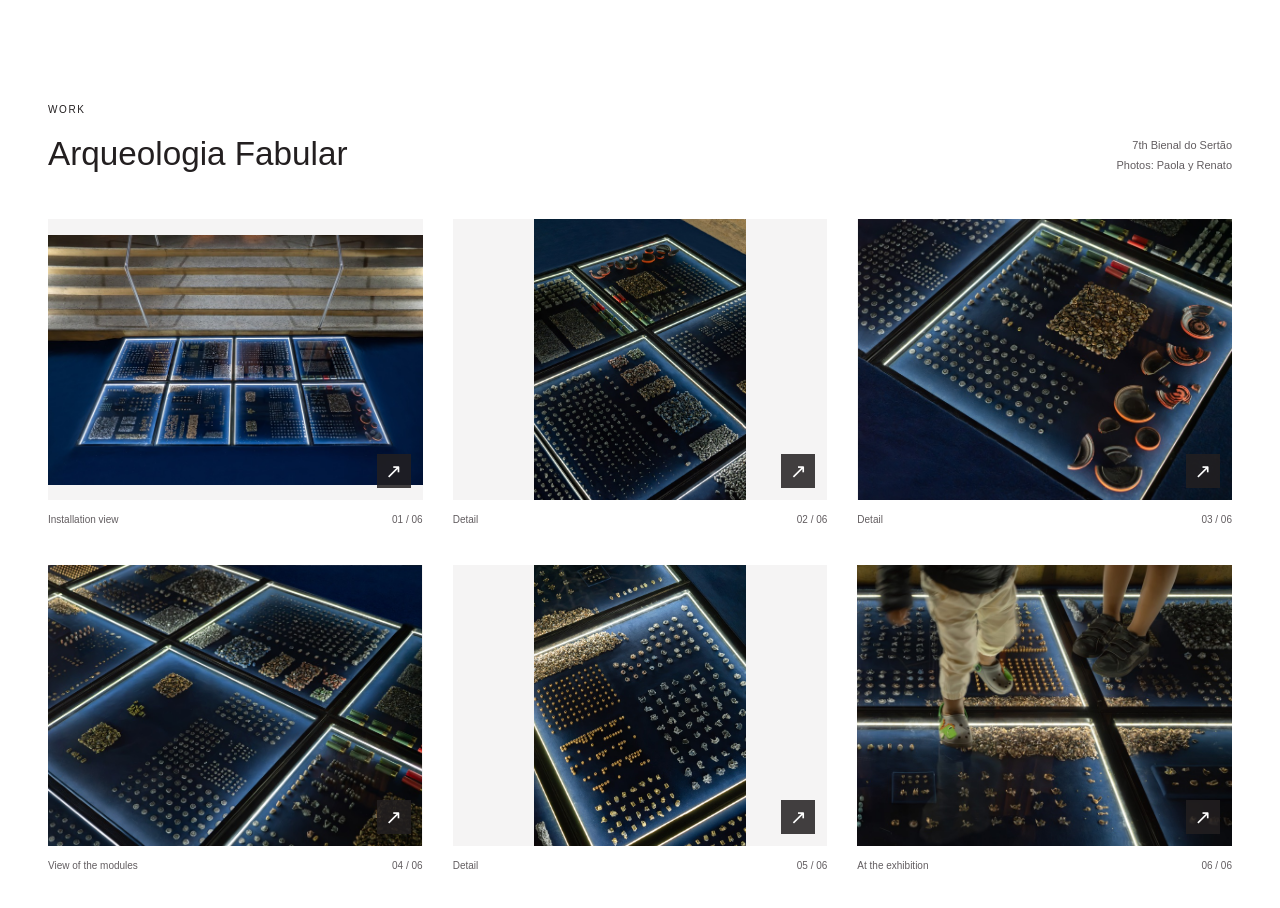
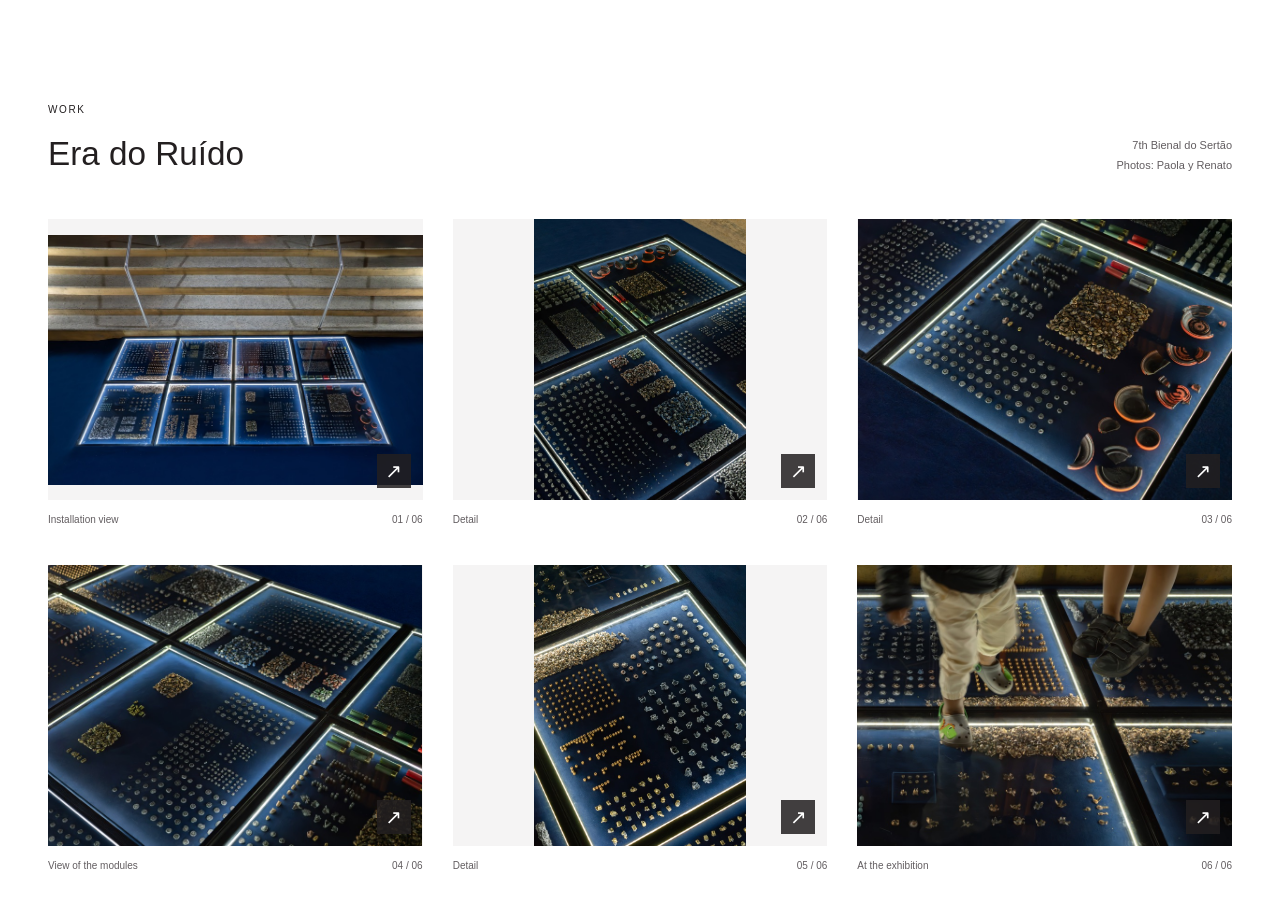
Before and after one commit to TheNewAndySP/juliana-galbetti-site, a plain HTML site: page index.html in a window 1280 px wide. Shown: the part 1440-2348 px from the top of the page. Drawn offline with Linux system fonts and the light colour scheme.

Commit message:
Corrige o título da obra Era do Ruído

```diff
--- a/index.html
+++ b/index.html
@@ -77,10 +77,10 @@
 
     <section class="work-section wrap" id="trabalhos" aria-labelledby="work-title">
       <header class="section-heading">
-        <div><p class="eyebrow">Work</p><h2 id="work-title" lang="pt-BR">Arqueologia Fabular</h2></div>
+        <div><p class="eyebrow">Work</p><h2 id="work-title" lang="pt-BR">Era do Ruído</h2></div>
         <p class="section-context">7th Bienal do Sertão<br>Photos: Paola y Renato</p>
       </header>
-      <div class="gallery" aria-label="Photographs of Arqueologia Fabular">
+      <div class="gallery" aria-label="Photographs of Era do Ruído">
         <figure class="gallery-item">
           <a class="photo-link" href="dji_0015-1600.jpg" data-gallery aria-label="Enlarge photograph 1 of 6: installation view">
             <img src="dji_0015-800.jpg" srcset="dji_0015-800.jpg 800w, dji_0015-1600.jpg 1600w" sizes="(max-width: 359px) calc(100vw - 40px), (max-width: 720px) calc((100vw - 56px) / 2), (max-width: 900px) calc((100vw - 126px) / 2), (max-width: 1296px) calc((100vw - 156px) / 3), 380px" width="1600" height="1066" loading="lazy" decoding="async" alt="Eight illuminated modules on a blue base, with objects arranged in rows, viewed from above.">
```
